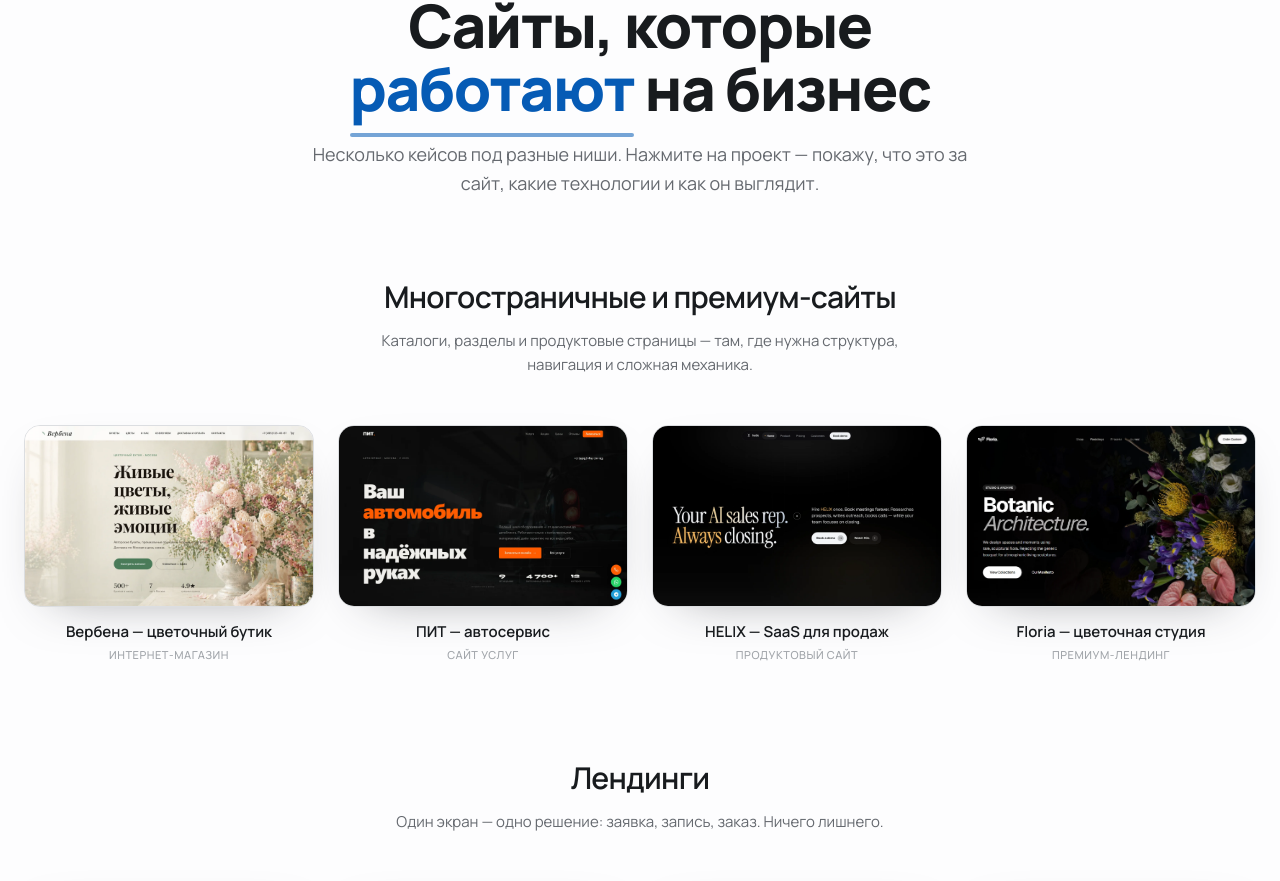
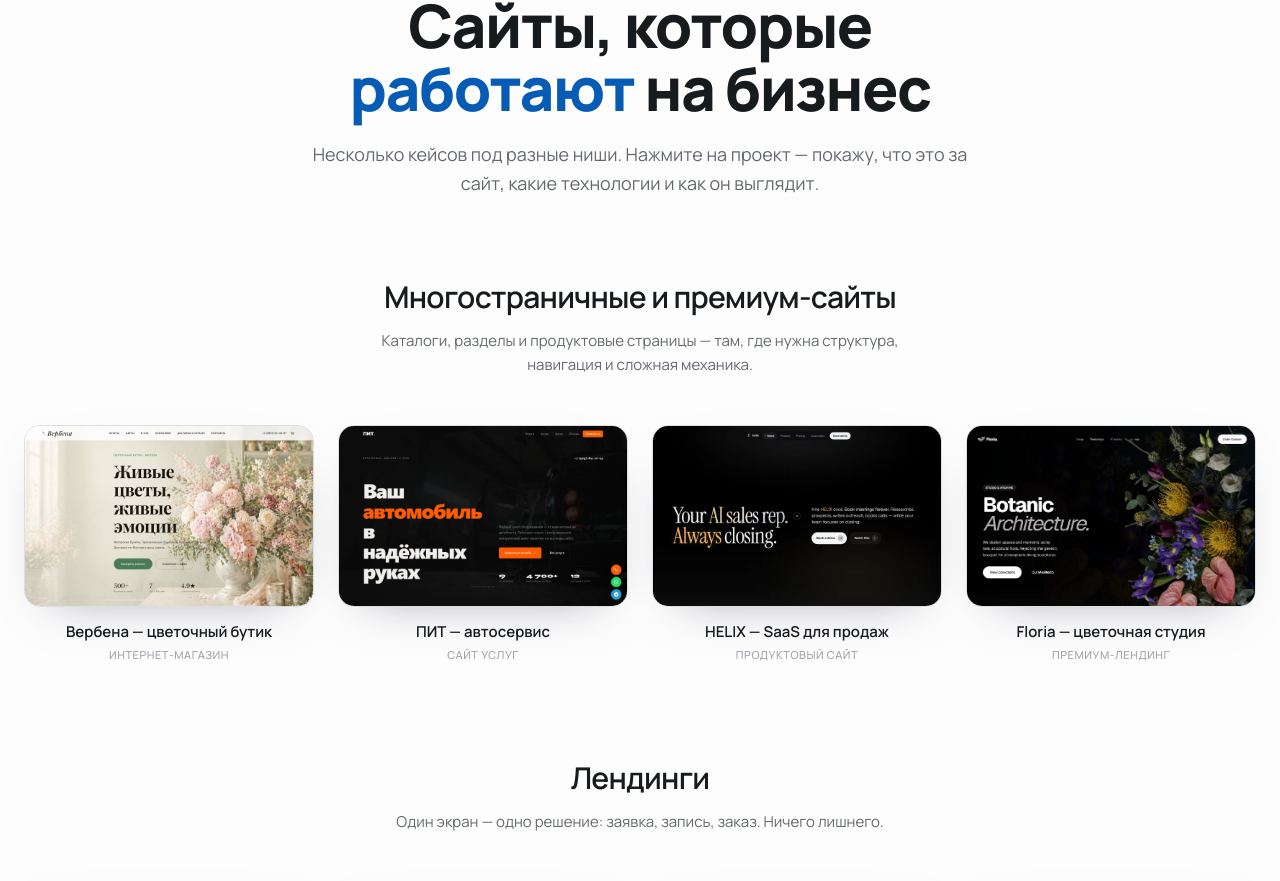
Before and after one commit to Nkey666/nkeydesign, a Next.js app: page / in a window 1280 px wide. Shown: the part 2989-3870 px from the top of the page. Built offline with nearby package versions, Linux system fonts and the light colour scheme.

Commit message:
Underline on works heading: mobile only, hidden on desktop

```diff
--- a/components/ui/underline-word.tsx
+++ b/components/ui/underline-word.tsx
@@ -20,7 +20,7 @@ export function UnderlineWord({
         {children}
         <motion.span
           aria-hidden
-          className="pointer-events-none absolute inset-x-0 bottom-[-0.32em] h-[0.07em] origin-left rounded-full bg-brand/55"
+          className="pointer-events-none absolute inset-x-0 bottom-[-0.32em] h-[0.07em] origin-left rounded-full bg-brand/55 lg:hidden"
           initial={{ scaleX: 0 }}
           whileInView={{ scaleX: 1 }}
           viewport={{ once: true, amount: 0.8 }}
```
